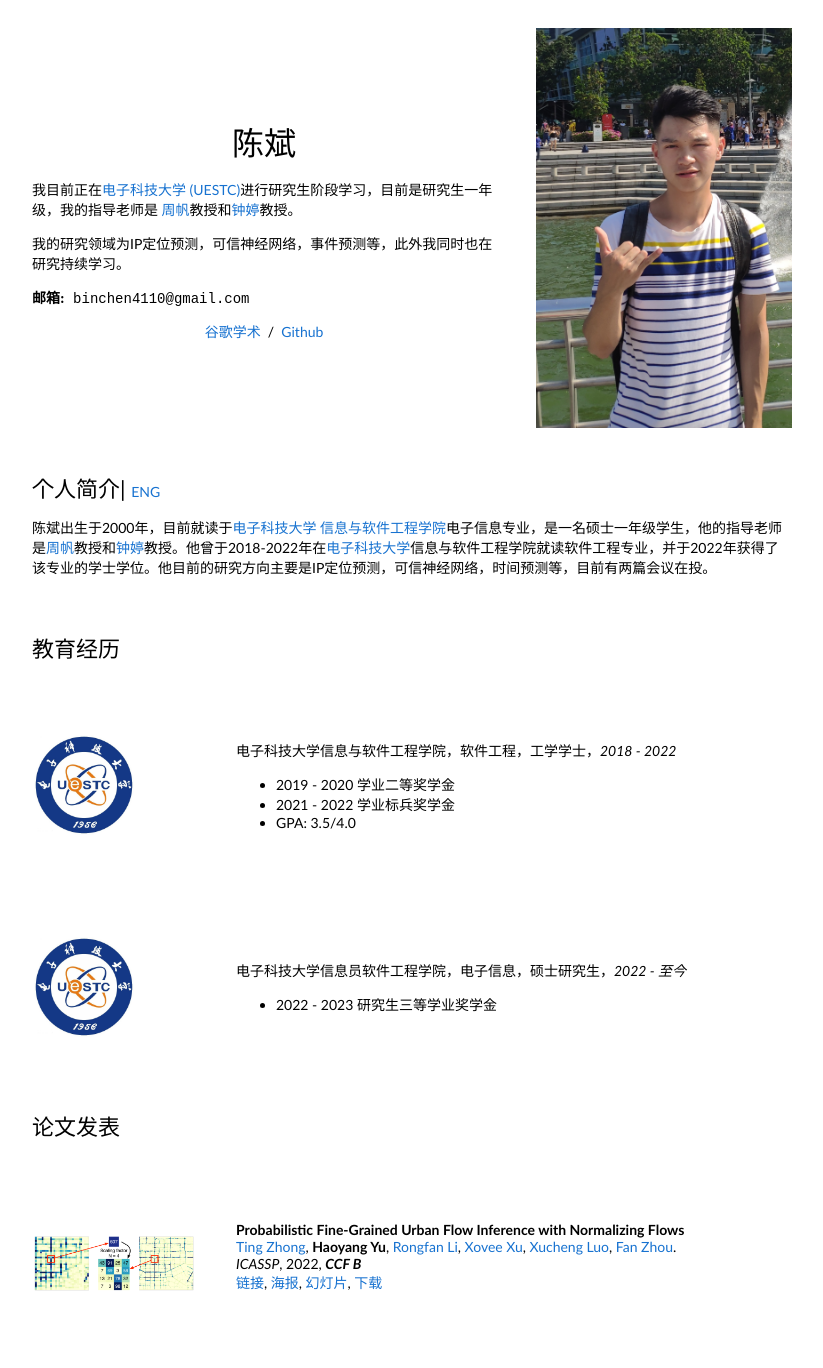
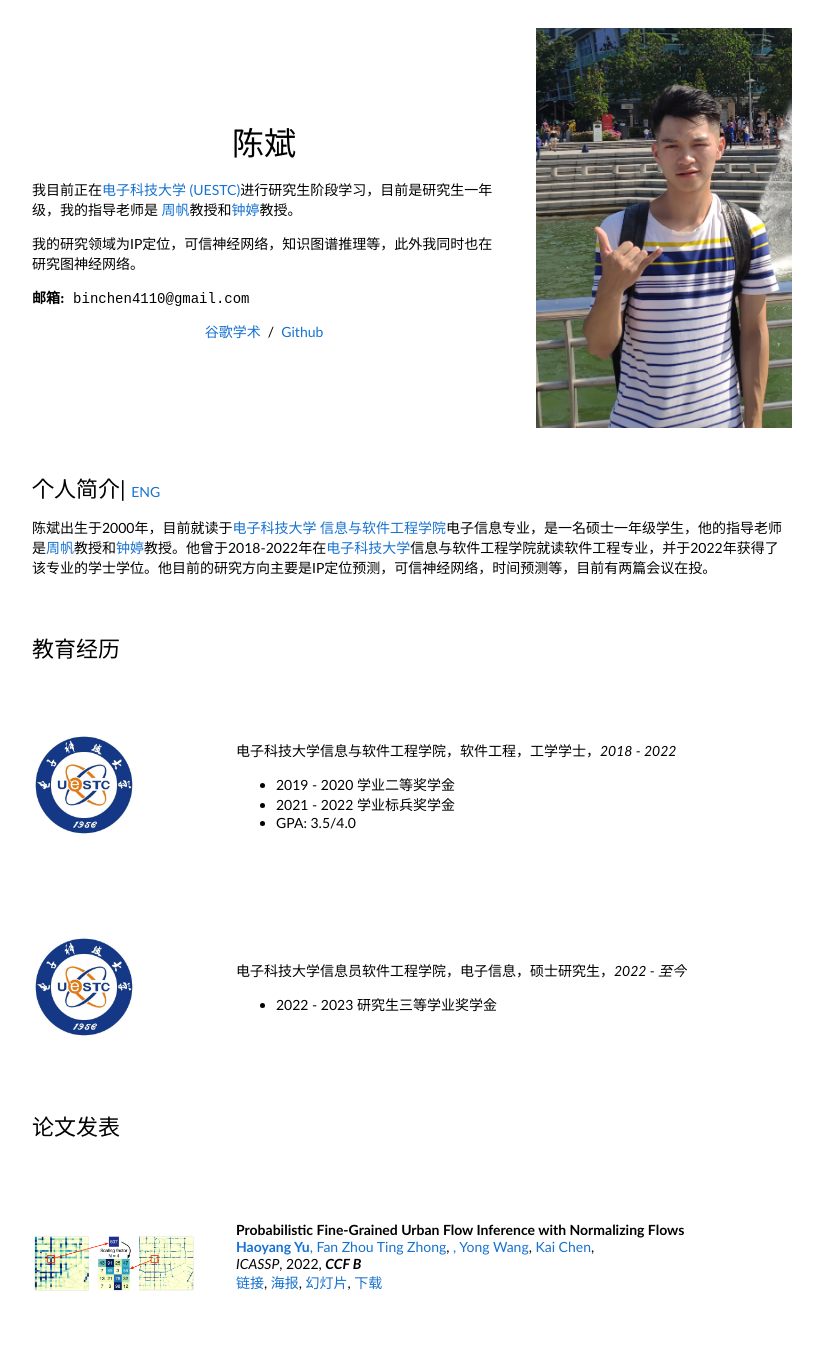
Before and after one commit to b1nchen/b1nchen.github.io, a plain HTML site: page index_CHN.html in a window 1280 px wide. Shown: the top 1368 px of the page, without its empty margins (228-1051 px from the left). Drawn offline with Linux system fonts and the light colour scheme.

Commit message:
Update index_CHN.html

```diff
--- a/index_CHN.html
+++ b/index_CHN.html
@@ -32,7 +32,7 @@
                       href="https://scholar.google.com/citations?user=Mdr0XDkAAAAJ">钟婷</a>教授。
                   </p>
                   <p>
-                    我的研究领域为IP定位预测，可信神经网络，事件预测等，此外我同时也在研究持续学习。
+                    我的研究领域为IP定位，可信神经网络，知识图谱推理等，此外我同时也在研究图神经网络。
                   </p>
                   <p style="font-family: 'Courier New', Courier, monospace;">
                     <b style="font-family: 'Times New Roman', Times, serif;">邮箱:</b> binchen4110@gmail.com
@@ -168,7 +168,7 @@
 
 
 
-              <!-- ICASSP 2022 -->
+              <!-- KDD 2023 -->
               <tr onmouseout="FUFI_intro()" onmouseover="FUFI_end()">
                 <td style="padding:20px;width:25%;vertical-align:middle">
                   <div class="one">
@@ -194,12 +194,19 @@
                   <papertitle>Probabilistic Fine-Grained Urban Flow Inference with Normalizing Flows</papertitle>
 
                   <br>
+                  <a href="https://scholar.google.com/citations?user=YyxocAIAAAAJ"Wenxin Tai</a>
+                  <strong>Haoyang Yu</strong>,
+                  <a href="https://scholar.google.com/citations?user=Ihj2Rw8AAAAJ">Fan Zhou</a>
                   <a href="https://scholar.google.com/citations?user=Mdr0XDkAAAAJ">Ting Zhong</a>,
-                  <strong>Haoyang Yu</strong>,
-                  <a href="https://rongfanli98.github.io/">Rongfan Li</a>,
+                  <a href="https://scholar.google.com/citations?user=Avus2kcAAAAJ"Goce Trajcevski</a>,
+
+                  <a>Yong Wang</a>,
+                  <a href="https://scholar.google.com/citations?user=tnRV5QYAAAAJ">Kai Chen</a>,
+
+<!--                   <a href="https://rongfanli98.github.io/">Rongfan Li</a>,
                   <a href="http://xovee.cn/">Xovee Xu</a>,
                   <a href="">Xucheng Luo</a>,
-                  <a href="https://scholar.google.com/citations?user=Ihj2Rw8AAAAJ">Fan Zhou</a>.
+                  <a href="https://scholar.google.com/citations?user=Ihj2Rw8AAAAJ">Fan Zhou</a>. -->
                   <br>
                   <em>ICASSP</em>, 2022, <em><strong>CCF B</strong></em>
                   <br>
```
